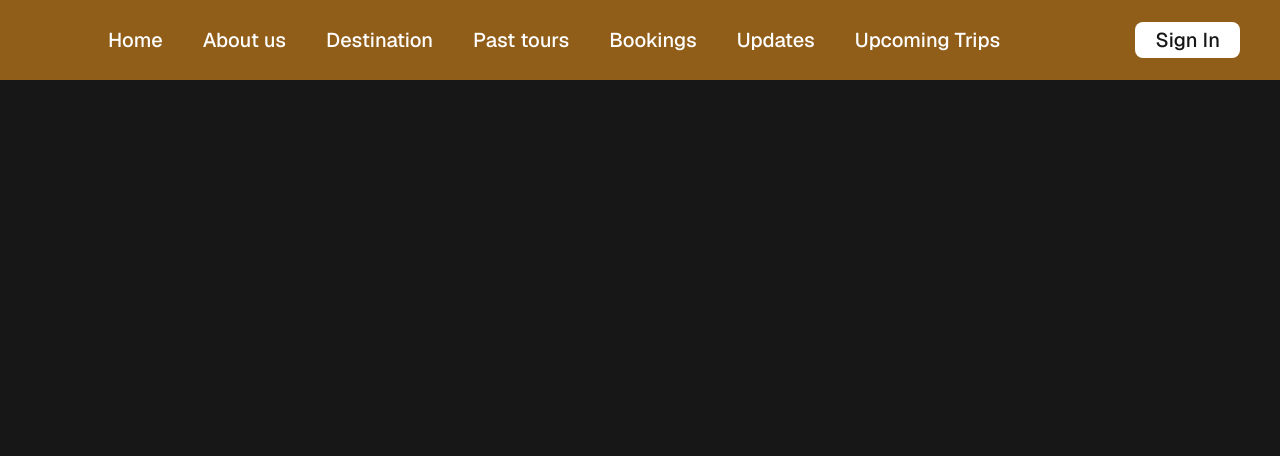
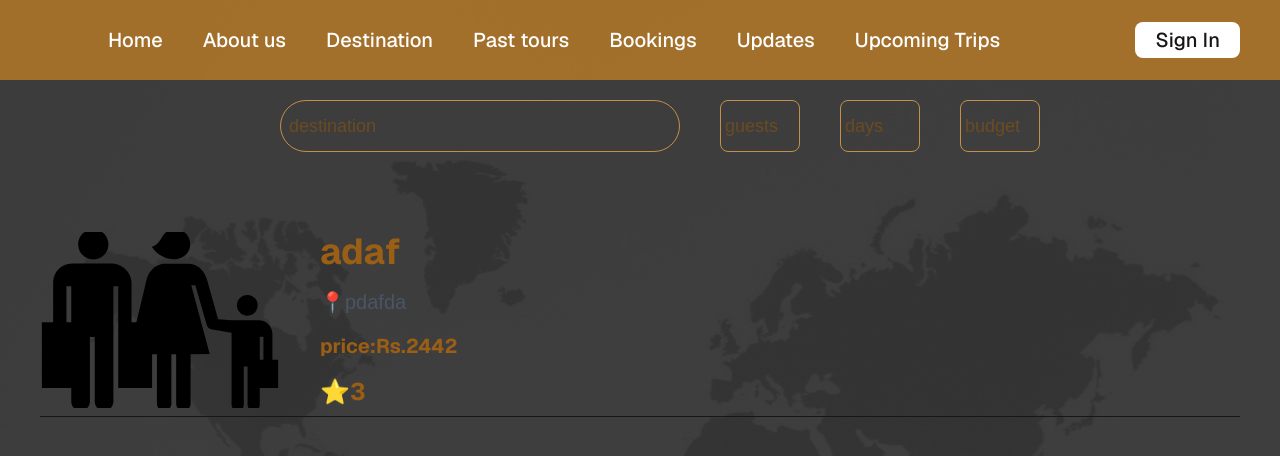
Before and after one commit to Shaswati2005/march_cohort_, a Next.js app: page /bookings in a window 1280 px wide. Shown: the top 456 px of the page. Built offline with nearby package versions, Linux system fonts and the light colour scheme; no server answers.

Commit message:
bookings

```diff
--- a/app/bookings/page.tsx
+++ b/app/bookings/page.tsx
@@ -1,8 +1,46 @@
 import React from 'react'
+import Image from 'next/image'
+import Hotels from '../components/Hotels'
 
 const page = () => {
   return (
-    <div className='w-screen h-screen overflow-y-auto'>
+    <div className='w-screen h-screen overflow-y-auto flex flex-col items-center gap-10  relative'>
+        <div className='absolute inset-0 duration-300'>
+            <Image src={"/wmp.png"} alt='map' objectFit='cover' fill className='opacity-20 '/>
+
+        </div>
+
+
+        <div className='absolute bottom-0 pt-25 w-screen h-full overflow-y-auto flex flex-col  items-start pl-2 lg:pl-0 lg:items-center justify-start gap-10 mt-25'>
+        <div className='flex  gap-3 lg:gap-0 flex-row items-start lg:items-center'>
+        <div className=' w-fit flex flex-row items-center justify-start gap-2 lg:gap-10 px-2 lg:px-10'>
+        <input placeholder="destination" type="text" maxLength={100} className='w-50 h-13 px-2 lg:w-100 rounded-full border border-[#c38f4a]  text-[#995a08] text-sm lg:text-lg'  />
+        <input placeholder="guests" type='number' min={1}  className=' px-1 w-10 lg:w-20 h-13 border rounded-lg border-[#c38f4a]  text-[#995a08] text-sm lg:text-lg'/>
+        <input placeholder="days" type='number' min={1}  className=' px-1 w-10 lg:w-20 h-13 border rounded-lg border-[#c38f4a]  text-[#995a08] text-sm lg:text-lg'/>
+
+
+
+        </div>
+        <input type="number" min={5000} placeholder='budget' className='px-1  w-10 lg:w-20 h-13 border rounded-lg border-[#c38f4a]  text-[#995a08] text-sm lg:text-lg ' />
+
+        </div>
+
+        <div className='w-full h-fit py-10 px-2 flex flex-col items-center justify-start'>
+            <div className='flex flex-col items-center h-fit w-fit gap-2'>
+            <Hotels hotel='adaf' address='pdafda' price={2442} rating={3} />
+            <hr className='bg-[#995a08] w-full '/>
+
+            </div>
+
+
+        </div>
+
+
+        </div>
+
+
+
+
 
     </div>
   )
--- /dev/null
+++ b/app/components/Hotels.tsx
@@ -0,0 +1,38 @@
+import React from 'react'
+import Image from 'next/image';
+
+interface hotelsProps{
+    hotel:string;
+    address?:string;
+    price:number;
+    rating:number;
+    link?:string;
+    picture?:string;
+
+}
+
+const Hotels:React.FC<hotelsProps> = ({hotel,address,price,rating,link,picture}) => {
+  return (
+    <div className='w-full lg:w-200  xl:w-300 group  h-full rounded-xl bg-[#00000000] hover:bg-[#ae742d99] flex flex-row items-center justify-start gap-5 lg:gap-10s overflow-hidden '>
+        <div className='w-45 relative lg:w-60 h-full '>
+          <Image src={picture||"/traveller.svg"} alt='pic' objectFit='cover' layout='fill' className='absolute '/>
+        </div>
+        <br />
+        <div className='flex-1 h-fit flex flex-col items-start justify-center gap-2 lg:gap-4  '>
+            <h1 className='text-2xl lg:text-4xl font-bold font-sans text-[#9a5e15] group-hover:text-white'>{hotel}</h1>
+            {address && <h2 className='text-lg lg:text-xl text-gray-600 group-hover:text-white '>
+                📍{address}
+
+                </h2>}
+                <h4 className='text-lg lg:text-xl font-bold font-sans text-[#9a5e15] group-hover:text-white'>price:Rs.{price}</h4>
+                <h4 className='text-xl lg:text-2xl font-bold font-sans text-[#9a5e15] group-hover:text-white'>⭐{rating}</h4>
+
+        </div>
+
+
+
+    </div>
+  )
+}
+
+export default Hotels
```
